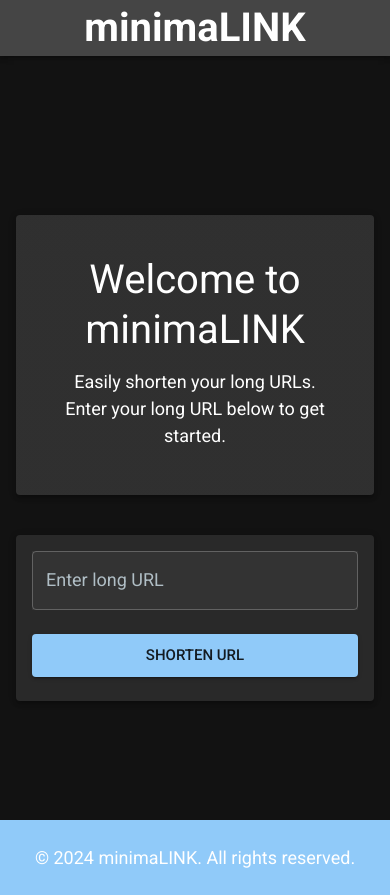
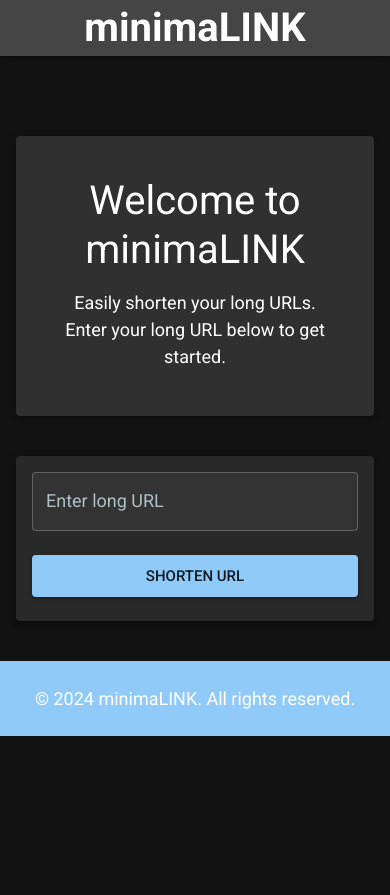
Before and after one commit to raghavg27/minimaLINK, a React (Create React App) app in the folder frontend/: page / in a window 390 px wide. After the commit the page ends 844 px from the top, so only its background shows below. Built offline with nearby package versions, Linux system fonts and the light colour scheme; the HTML template or start-up script is replaced by a standard one.

Commit message:
fixed mobile

```diff
--- a/frontend/src/App.js
+++ b/frontend/src/App.js
@@ -30,7 +30,7 @@ function App() {
     <ThemeProvider theme={theme}>
       <CssBaseline />
       <Header />
-      <Container maxWidth="sm" sx={{ minHeight: 'calc(100vh - 64px - 56px)', display: 'flex', flexDirection: 'column', justifyContent: 'center' }}>
+      <Container maxWidth="sm" sx={{ display: 'flex', flexDirection: 'column', justifyContent: 'center' }}>
         <Box textAlign="center" mt={10}>
           <Paper elevation={3} sx={{ p: 5, backgroundColor: '#1e1e1e', color: '#fff' }}>
             <Typography variant="h4" gutterBottom>
```
Also changed, not shown: 1 other file (tests, documents, lock files or other folders).
